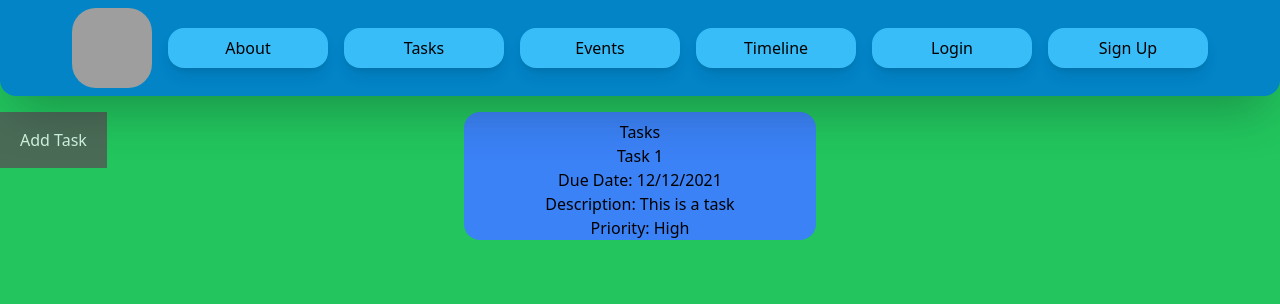
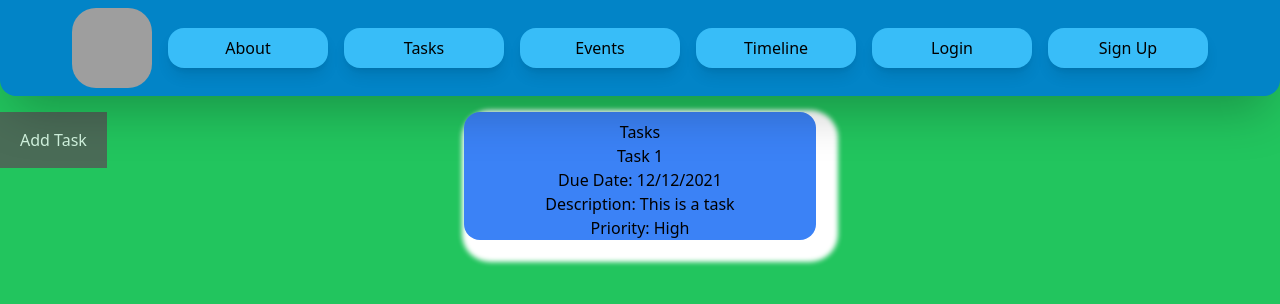
Before and after one commit to K7theCompSciMan/taskermind, a SvelteKit app: page /tasks in a window 1280 px wide. Shown: the top 304 px of the page. Built offline with nearby package versions, Linux system fonts and the light colour scheme; grey boxes are pictures that could not be loaded.

Commit message:
hhhhhhhhhgg

```diff
--- a/src/routes/tasks/+page.svelte
+++ b/src/routes/tasks/+page.svelte
@@ -109,8 +109,9 @@
   background-color: rgb(59, 130, 246);
   border-radius: 1rem;
   margin: 1rem;
-  box-shadow: var(--tw-ring-offset-shadow, 0 0 #0000), var(--tw-ring-shadow, 0 0 #0000), var(--tw-shadow);
+  box-shadow: 10px 10px 5px 12px white;
   padding-top: 0.5rem/* 8px */;
+
 }
 input [type=text]{
   width: 100%;
```
